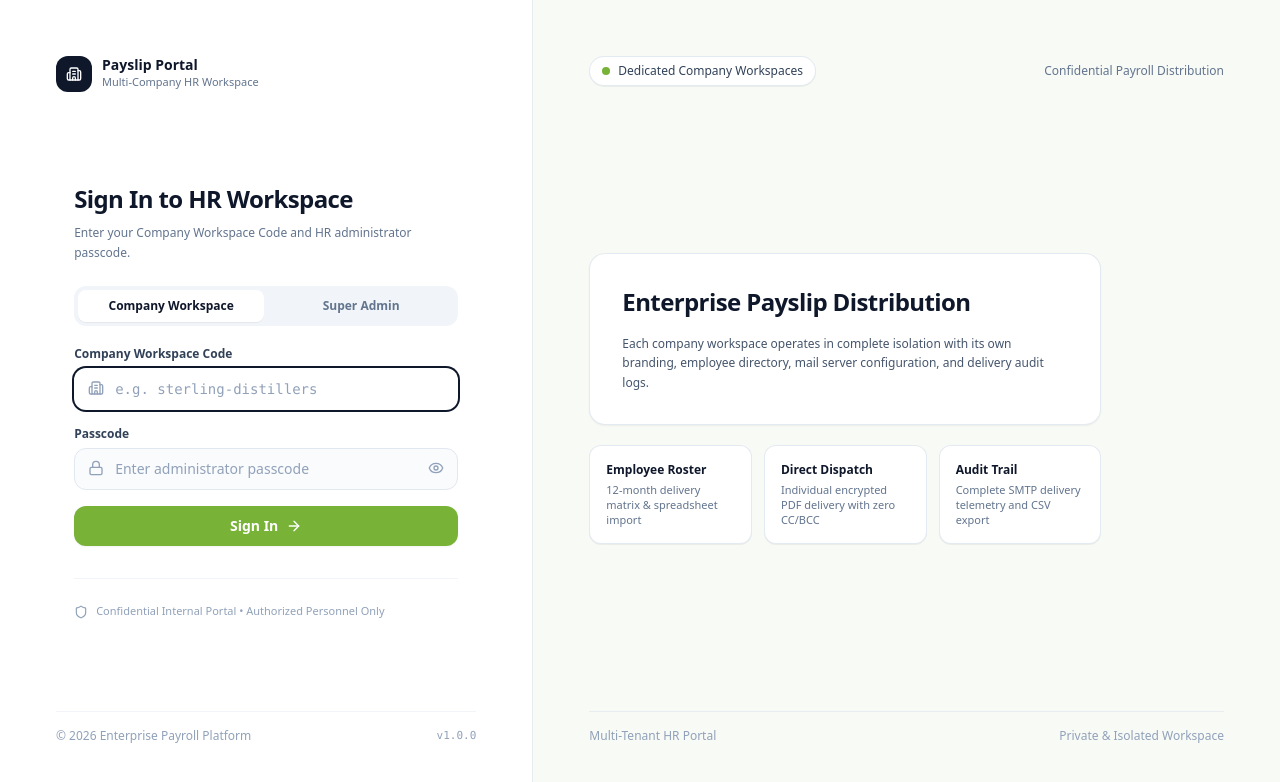
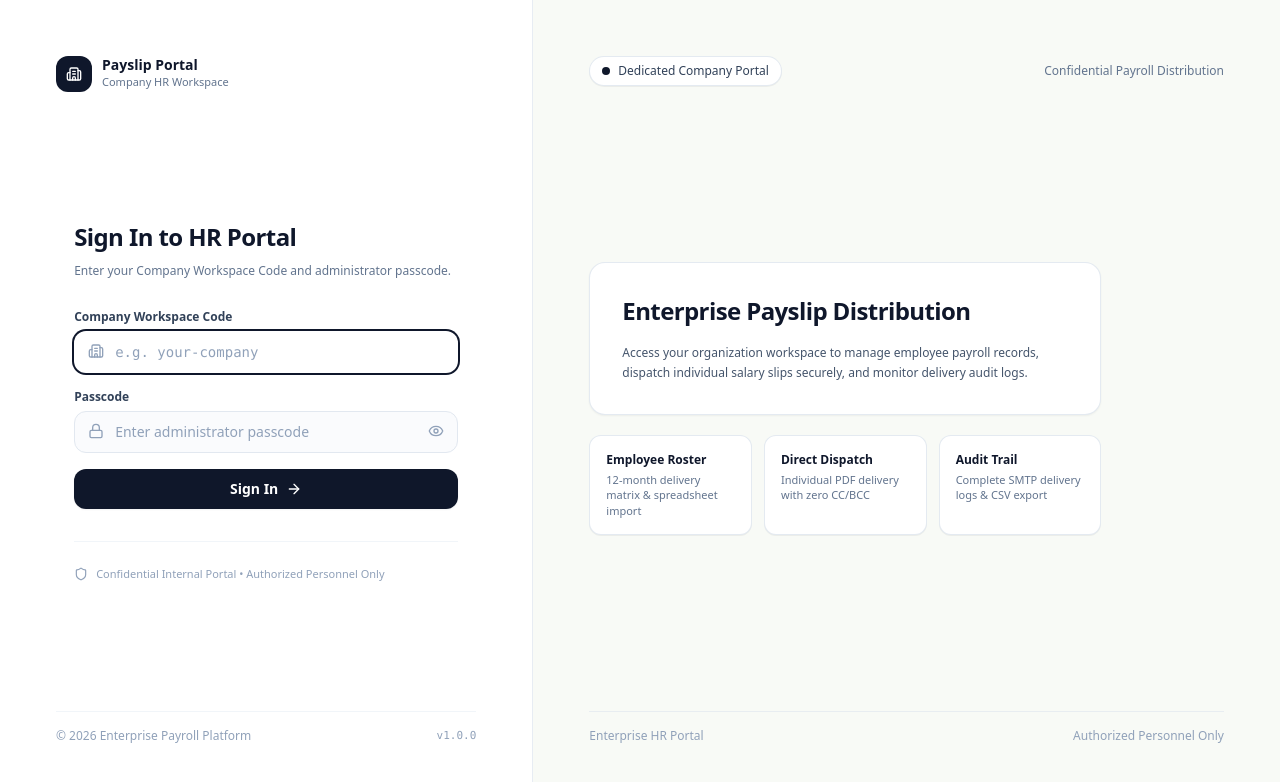
Before and after one commit to Flexicom-Industries-Pvt-Ltd/Payslip_Sender, a Next.js app: page /login in a window 1280 px wide. Shown: the top 782 px of the page. Built offline with nearby package versions, Linux system fonts and the light colour scheme.

Commit message:
fix(auth): strictly separate company workspace login (/login) from super admin console (/admin/login)

```diff
--- /dev/null
+++ b/src/app/admin/login/page.tsx
@@ -0,0 +1,132 @@
+'use client';
+
+import React, { useEffect, useState } from 'react';
+import { useRouter } from 'next/navigation';
+import { Lock, ArrowRight, AlertCircle, Eye, EyeOff, Loader2, Shield } from 'lucide-react';
+import { applyFaviconToDocument } from '@/components/layout/workspace-context';
+import { buildMonogramFaviconSvg } from '@/lib/theme-utils';
+
+export default function SuperAdminLoginPage() {
+  const router = useRouter();
+  const [passcode, setPasscode] = useState('');
+  const [showPassword, setShowPassword] = useState(false);
+  const [error, setError] = useState('');
+  const [loading, setLoading] = useState(false);
+
+  useEffect(() => {
+    document.title = 'Platform Super Admin | Payslip Portal';
+    applyFaviconToDocument(buildMonogramFaviconSvg('SA', '#0F172A'));
+  }, []);
+
+  const handleSubmit = async (e: React.FormEvent) => {
+    e.preventDefault();
+    if (!passcode.trim()) {
+      setError('Please enter the Super Admin passcode');
+      return;
+    }
+
+    setLoading(true);
+    setError('');
+
+    try {
+      const res = await fetch('/api/auth/login', {
+        method: 'POST',
+        headers: { 'Content-Type': 'application/json' },
+        body: JSON.stringify({
+          mode: 'super_admin',
+          passcode: passcode.trim(),
+        }),
+      });
+
+      const data = await res.json();
+      if (!res.ok || !data.success) {
+        setError(data.error || 'Authentication failed. Verify Super Admin passcode.');
+        setLoading(false);
+        return;
+      }
+
+      router.push('/admin/workspaces');
+      router.refresh();
+    } catch {
+      setError('Connection error occurred while signing in');
+      setLoading(false);
+    }
+  };
+
+  return (
+    <div className="min-h-screen bg-slate-50 flex items-center justify-center p-6 font-sans select-none">
+      <div className="w-full max-w-md bg-white rounded-2xl border border-slate-200/90 shadow-sm p-8 sm:p-10 space-y-6">
+        <div className="flex items-center gap-3">
+          <div className="w-10 h-10 rounded-xl bg-slate-900 text-white flex items-center justify-center shadow-xs">
+            <Shield className="w-5 h-5" />
+          </div>
+          <div>
+            <h1 className="text-lg font-bold text-slate-900 tracking-tight">
+              Platform Super Admin
+            </h1>
+            <p className="text-xs text-slate-500">
+              Create &amp; manage white-label company workspaces
+            </p>
+          </div>
+        </div>
+
+        {error && (
+          <div className="p-3.5 bg-rose-50 border border-rose-200/80 rounded-xl flex items-start gap-2.5 text-xs text-rose-700">
+            <AlertCircle className="w-4 h-4 text-rose-600 shrink-0 mt-0.5" />
+            <span>{error}</span>
+          </div>
+        )}
+
+        <form onSubmit={handleSubmit} className="space-y-4">
+          <div>
+            <label className="block text-xs font-semibold text-slate-700 mb-1.5">
+              Super Admin Passcode
+            </label>
+            <div className="relative">
+              <input
+                type={showPassword ? 'text' : 'password'}
+                value={passcode}
+                onChange={(e) => setPasscode(e.target.value)}
+                placeholder="Enter platform admin passcode"
+                className="w-full pl-10 pr-10 py-2.5 text-sm bg-slate-50/70 border border-slate-200 rounded-xl focus:outline-hidden focus:ring-2 focus:ring-slate-900 focus:bg-white text-slate-900 placeholder:text-slate-400"
+                autoFocus
+              />
+              <Lock className="w-4 h-4 text-slate-400 absolute left-3.5 top-3" />
+              <button
+                type="button"
+                onClick={() => setShowPassword(!showPassword)}
+                className="absolute right-3.5 top-3 text-slate-400 hover:text-slate-600 cursor-pointer"
+                tabIndex={-1}
+                aria-label={showPassword ? 'Hide passcode' : 'Show passcode'}
+              >
+                {showPassword ? <EyeOff className="w-4 h-4" /> : <Eye className="w-4 h-4" />}
+              </button>
+            </div>
+          </div>
+
+          <button
+            type="submit"
+            disabled={loading}
+            className="w-full py-2.5 px-4 bg-slate-900 hover:bg-black text-white rounded-xl text-sm font-semibold flex items-center justify-center gap-2 shadow-xs transition-all disabled:opacity-60 cursor-pointer"
+          >
+            {loading ? (
+              <>
+                <Loader2 className="w-4 h-4 animate-spin" />
+                <span>Signing In...</span>
+              </>
+            ) : (
+              <>
+                <span>Open Workspaces Console</span>
+                <ArrowRight className="w-4 h-4" />
+              </>
+            )}
+          </button>
+        </form>
+
+        <div className="pt-4 border-t border-slate-100 text-[11px] text-slate-400 text-center">
+          Restricted to Platform Owner • Multi-Tenant Administration
+        </div>
+      </div>
+    </div>
+  );
+}
--- a/src/app/api/auth/login/route.ts
+++ b/src/app/api/auth/login/route.ts
@@ -27,7 +27,7 @@ export async function POST(request: NextRequest) {
       );
     }
 
-    // 1. Explicit Super Admin sign-in
+    // 1. Dedicated Super Admin sign-in (/admin/login only)
     if (mode === 'super_admin') {
       if (!verifySuperAdminPasscode(trimmedPasscode)) {
         return NextResponse.json(
@@ -36,56 +36,6 @@ export async function POST(request: NextRequest) {
         );
       }
 
-      const defaultWs = await ensureDefaultWorkspace();
-      await setAuthSession({
-        role: 'SUPER_ADMIN',
-        workspaceId: defaultWs.id,
-      });
-
-      return NextResponse.json({
-        success: true,
-        role: 'SUPER_ADMIN',
-        workspace: toPublicWorkspaceBranding(defaultWs),
-      });
-    }
-
-    // 2. Company Workspace sign-in via slug
-    const cleanSlug = (workspaceSlug || '').trim().toLowerCase();
-    if (cleanSlug) {
-      const ws = await getWorkspaceBySlug(cleanSlug);
-      if (!ws || !ws.isActive) {
-        return NextResponse.json(
-          { success: false, error: 'Workspace not found or inactive.' },
-          { status: 404 }
-        );
-      }
-
-      // Super Admin can also log straight into any workspace with their master passcode
-      const isWorkspaceMatch = ws.passcode === trimmedPasscode;
-      const isMasterMatch = verifySuperAdminPasscode(trimmedPasscode);
-
-      if (!isWorkspaceMatch && !isMasterMatch) {
-        return NextResponse.json(
-          { success: false, error: 'Invalid workspace passcode.' },
-          { status: 401 }
-        );
-      }
-
-      const role = isMasterMatch && !isWorkspaceMatch ? 'SUPER_ADMIN' : 'COMPANY_ADMIN';
-      await setAuthSession({
-        role,
-        workspaceId: ws.id,
-      });
-
-      return NextResponse.json({
-        success: true,
-        role,
-        workspace: toPublicWorkspaceBranding(ws),
-      });
-    }
-
-    // 3. Fallback when no workspaceSlug entered: check Super Admin passcode directly
-    if (verifySuperAdminPasscode(trimmedPasscode)) {
       const defaultWs = await ensureDefaultWorkspace();
       await setAuthSession({
         role: 'SUPER_ADMIN',
@@ -99,13 +49,44 @@ export async function POST(request: NextRequest) {
       });
     }
 
+    // 2. Company Workspace sign-in (/login or /login?workspace=<slug>)
+    // Strictly requires a valid workspace slug + that workspace's passcode and NEVER grants SUPER_ADMIN
+    const cleanSlug = (workspaceSlug || '').trim().toLowerCase();
+    if (!cleanSlug) {
       return NextResponse.json(
         {
           success: false,
-        error: 'Please specify your Company Workspace Code and valid passcode.',
+          error: 'Please enter your Company Workspace Code.',
         },
+        { status: 400 }
+      );
+    }
+
+    const ws = await getWorkspaceBySlug(cleanSlug);
+    if (!ws || !ws.isActive) {
+      return NextResponse.json(
+        { success: false, error: 'Company workspace not found or inactive.' },
+        { status: 404 }
+      );
+    }
+
+    if (ws.passcode !== trimmedPasscode) {
+      return NextResponse.json(
+        { success: false, error: 'Invalid workspace passcode.' },
         { status: 401 }
       );
+    }
+
+    await setAuthSession({
+      role: 'COMPANY_ADMIN',
+      workspaceId: ws.id,
+    });
+
+    return NextResponse.json({
+      success: true,
+      role: 'COMPANY_ADMIN',
+      workspace: toPublicWorkspaceBranding(ws),
+    });
   } catch (err: any) {
     return NextResponse.json(
       { success: false, error: err.message || 'Authentication failed' },
--- a/src/app/api/workspaces/current/route.ts
+++ b/src/app/api/workspaces/current/route.ts
@@ -59,6 +59,21 @@ export async function PUT(request: NextRequest) {
     }
 
     const body = await request.json();
+
+    // Company admins may customize their workspace's email templates in Email Composer,
+    // while branding, colors, logos, and workspace passcodes remain controlled by Super Admin.
+    if (session.role !== 'SUPER_ADMIN') {
+      const updated = await updateWorkspace(session.workspaceId, {
+        defaultSubject: body.defaultSubject,
+        defaultBody: body.defaultBody,
+      });
+
+      return NextResponse.json({
+        success: true,
+        workspace: toPublicWorkspaceBranding(updated),
+      });
+    }
+
     const updated = await updateWorkspace(session.workspaceId, {
       name: body.name,
       legalName: body.legalName,
--- a/src/app/login/page.tsx
+++ b/src/app/login/page.tsx
@@ -11,6 +11,7 @@ import {
   Loader2,
   Shield,
   Building2,
+  Download,
 } from 'lucide-react';
 import type { WorkspaceBranding } from '@/components/layout/workspace-context';
 import {
@@ -20,7 +21,6 @@ import {
   useWorkspace,
 } from '@/components/layout/workspace-context';
 import { buildMonogramFaviconSvg } from '@/lib/theme-utils';
-import { Download } from 'lucide-react';
 
 function LoginPageInner() {
   const router = useRouter();
@@ -28,7 +28,6 @@ function LoginPageInner() {
   const urlSlug = searchParams.get('workspace') || searchParams.get('w') || '';
   const { canOneClickInstall, isInstalledApp, triggerPwaInstall } = useWorkspace();
 
-  const [loginMode, setLoginMode] = useState<'workspace' | 'super_admin'>('workspace');
   const [workspaceSlug, setWorkspaceSlug] = useState(urlSlug);
   const [passcode, setPasscode] = useState('');
   const [showPassword, setShowPassword] = useState(false);
@@ -66,11 +65,14 @@ function LoginPageInner() {
           applyFaviconToDocument(iconHref);
           applyManifestToDocument(data.workspace.slug);
 
-          // If launching an installed desktop app while already signed in to this workspace, jump straight inside
           try {
             const authRes = await fetch('/api/auth/logout');
             const authData = await authRes.json();
-            if (!cancelled && authData.authenticated && authData.workspaceId === data.workspace.id) {
+            if (
+              !cancelled &&
+              authData.authenticated &&
+              authData.workspaceId === data.workspace.id
+            ) {
               router.replace('/employees');
             }
           } catch {
@@ -90,17 +92,17 @@ function LoginPageInner() {
     return () => {
       cancelled = true;
     };
-  }, [urlSlug]);
+  }, [urlSlug, router]);
 
   const handleSubmit = async (e: React.FormEvent) => {
     e.preventDefault();
-    if (!passcode.trim()) {
-      setError('Please enter your passcode');
+    if (!workspaceSlug.trim()) {
+      setError('Please enter your Company Workspace Code');
       return;
     }
-    if (loginMode === 'workspace' && !workspaceSlug.trim()) {
-      // Allow signing in directly with Super Admin passcode even without slug
-      // or prompt clearly if it fails
+    if (!passcode.trim()) {
+      setError('Please enter your administrator passcode');
+      return;
     }
 
     setLoading(true);
@@ -111,8 +113,8 @@ function LoginPageInner() {
         method: 'POST',
         headers: { 'Content-Type': 'application/json' },
         body: JSON.stringify({
-          mode: loginMode,
-          workspaceSlug: loginMode === 'workspace' ? workspaceSlug.trim() : undefined,
+          mode: 'workspace',
+          workspaceSlug: workspaceSlug.trim(),
           passcode: passcode.trim(),
         }),
       });
@@ -124,11 +126,7 @@ function LoginPageInner() {
         return;
       }
 
-      if (loginMode === 'super_admin') {
-        router.push('/admin/workspaces');
-      } else {
-        router.push('/employees');
-      }
+      router.push('/employees');
       router.refresh();
     } catch {
       setError('Connection error occurred while logging in');
@@ -136,7 +134,7 @@ function LoginPageInner() {
     }
   };
 
-  const accentColor = brandedWorkspace?.primaryColor || '#78B338';
+  const accentColor = brandedWorkspace?.primaryColor || '#0F172A';
   const isSterling = brandedWorkspace?.slug === 'sterling-distillers';
 
   const brandInitials = (brandedWorkspace?.name || 'HR')
@@ -148,7 +146,7 @@ function LoginPageInner() {
 
   return (
     <div className="min-h-screen bg-white grid grid-cols-1 lg:grid-cols-12 select-none overflow-hidden font-sans">
-      {/* LEFT COLUMN: Clean White Authentication Panel */}
+      {/* LEFT COLUMN: Clean White Company Workspace Login */}
       <div className="lg:col-span-5 bg-white p-8 sm:p-12 lg:p-14 flex flex-col justify-between border-r border-slate-200/80 relative z-10">
         {/* Top Company Brand */}
         <div className="flex items-center justify-between gap-3">
@@ -182,7 +180,7 @@ function LoginPageInner() {
                   Payslip Portal
                 </div>
                 <div className="text-[11px] text-slate-500 mt-0.5">
-                  Multi-Company HR Workspace
+                  Company HR Workspace
                 </div>
               </div>
             </div>
@@ -191,56 +189,16 @@ function LoginPageInner() {
 
         {/* Center Form */}
         <div className="my-auto py-8 max-w-sm w-full mx-auto">
-          <div className="mb-6">
+          <div className="mb-7">
             <h1 className="text-2xl font-bold text-slate-900 tracking-tight">
-              {brandedWorkspace
-                ? `Sign In to ${brandedWorkspace.name}`
-                : loginMode === 'super_admin'
-                ? 'Platform Super Admin'
-                : 'Sign In to HR Workspace'}
+              {brandedWorkspace ? `Sign In to ${brandedWorkspace.name}` : 'Sign In to HR Portal'}
             </h1>
             <p className="text-xs text-slate-500 mt-2 leading-relaxed">
               {brandedWorkspace
                 ? 'Confidential employee payslip distribution and payroll records management.'
-                : loginMode === 'super_admin'
-                ? 'Create and manage company workspaces, themes, logos, and access.'
-                : 'Enter your Company Workspace Code and HR administrator passcode.'}
+                : 'Enter your Company Workspace Code and administrator passcode.'}
             </p>
           </div>
-
-          {/* Mode Tabs only when not locked to a branded URL */}
-          {!urlSlug && (
-            <div className="grid grid-cols-2 gap-1 p-1 bg-slate-100 rounded-xl mb-5 text-xs font-semibold">
-              <button
-                type="button"
-                onClick={() => {
-                  setLoginMode('workspace');
-                  setError('');
-                }}
-                className={`py-2 px-3 rounded-lg transition-all cursor-pointer ${
-                  loginMode === 'workspace'
-                    ? 'bg-white text-slate-900 shadow-2xs font-bold'
-                    : 'text-slate-500 hover:text-slate-800'
-                }`}
-              >
-                Company Workspace
-              </button>
-              <button
-                type="button"
-                onClick={() => {
-                  setLoginMode('super_admin');
-                  setError('');
-                }}
-                className={`py-2 px-3 rounded-lg transition-all cursor-pointer ${
-                  loginMode === 'super_admin'
-                    ? 'bg-white text-slate-900 shadow-2xs font-bold'
-                    : 'text-slate-500 hover:text-slate-800'
-                }`}
-              >
-                Super Admin
-              </button>
-            </div>
-          )}
 
           {error && (
             <div className="mb-5 p-3.5 bg-rose-50 border border-rose-200/80 rounded-xl flex items-start gap-2.5 text-xs text-rose-700 animate-in fade-in duration-150">
@@ -250,7 +208,7 @@ function LoginPageInner() {
           )}
 
           <form onSubmit={handleSubmit} className="space-y-4">
-            {loginMode === 'workspace' && !brandedWorkspace && (
+            {!brandedWorkspace && (
               <div>
                 <label className="block text-xs font-semibold text-slate-700 mb-1.5">
                   Company Workspace Code
@@ -260,7 +218,7 @@ function LoginPageInner() {
                     type="text"
                     value={workspaceSlug}
                     onChange={(e) => setWorkspaceSlug(e.target.value)}
-                    placeholder="e.g. sterling-distillers"
+                    placeholder="e.g. your-company"
                     className="w-full pl-10 pr-4 py-2.5 text-sm bg-slate-50/70 border border-slate-200 rounded-xl focus:outline-hidden focus:ring-2 focus:ring-slate-900 focus:bg-white focus:border-transparent transition-all text-slate-900 placeholder:text-slate-400 font-mono"
                     autoFocus={!urlSlug}
                   />
@@ -278,14 +236,10 @@ function LoginPageInner() {
                   type={showPassword ? 'text' : 'password'}
                   value={passcode}
                   onChange={(e) => setPasscode(e.target.value)}
-                  placeholder={
-                    loginMode === 'super_admin'
-                      ? 'Enter super admin passcode'
-                      : 'Enter administrator passcode'
-                  }
+                  placeholder="Enter administrator passcode"
                   className="w-full pl-10 pr-10 py-2.5 text-sm bg-slate-50/70 border border-slate-200 rounded-xl focus:outline-hidden focus:ring-2 focus:bg-white focus:border-transparent transition-all text-slate-900 placeholder:text-slate-400"
                   style={{ '--tw-ring-color': accentColor } as React.CSSProperties}
-                  autoFocus={Boolean(urlSlug) || loginMode === 'super_admin'}
+                  autoFocus={Boolean(urlSlug)}
                 />
                 <Lock className="w-4 h-4 text-slate-400 absolute left-3.5 top-3" />
                 <button
@@ -345,7 +299,7 @@ function LoginPageInner() {
         </div>
       </div>
 
-      {/* RIGHT COLUMN: Branded Company Showcase (Sterling preserves plant showcase; new workspaces show clean company branding) */}
+      {/* RIGHT COLUMN: Branded Company Showcase */}
       <div className="hidden lg:flex lg:col-span-7 bg-[#F8FAF6] p-10 xl:p-14 flex-col justify-between overflow-y-auto">
         {isSterling ? (
           <>
@@ -426,7 +380,7 @@ function LoginPageInner() {
                   {brandedWorkspace?.tagline ||
                     (brandedWorkspace
                       ? `${brandedWorkspace.name} HR Workspace`
-                      : 'Dedicated Company Workspaces')}
+                      : 'Dedicated Company Portal')}
                 </span>
               </div>
               <span className="text-xs text-slate-500 font-medium">
@@ -453,7 +407,7 @@ function LoginPageInner() {
                     ? `Welcome to the official employee payslip distribution portal for ${
                         brandedWorkspace.legalName || brandedWorkspace.name
                       }. Manage your employee roster, dispatch individual PDF salary slips securely, and track full delivery audit logs.`
-                    : 'Each company workspace operates in complete isolation with its own branding, employee directory, mail server configuration, and delivery audit logs.'}
+                    : 'Access your organization workspace to manage employee payroll records, dispatch individual salary slips securely, and monitor delivery audit logs.'}
                 </p>
               </div>
 
@@ -461,27 +415,27 @@ function LoginPageInner() {
                 <div className="bg-white p-4 rounded-xl border border-slate-200/90 shadow-2xs">
                   <span className="block text-xs font-bold text-slate-900">Employee Roster</span>
                   <span className="block text-[11px] text-slate-500 mt-1 leading-snug">
-                    12-month delivery matrix & spreadsheet import
+                    12-month delivery matrix &amp; spreadsheet import
                   </span>
                 </div>
                 <div className="bg-white p-4 rounded-xl border border-slate-200/90 shadow-2xs">
                   <span className="block text-xs font-bold text-slate-900">Direct Dispatch</span>
                   <span className="block text-[11px] text-slate-500 mt-1 leading-snug">
-                    Individual encrypted PDF delivery with zero CC/BCC
+                    Individual PDF delivery with zero CC/BCC
                   </span>
                 </div>
                 <div className="bg-white p-4 rounded-xl border border-slate-200/90 shadow-2xs">
                   <span className="block text-xs font-bold text-slate-900">Audit Trail</span>
                   <span className="block text-[11px] text-slate-500 mt-1 leading-snug">
-                    Complete SMTP delivery telemetry and CSV export
+                    Complete SMTP delivery logs &amp; CSV export
                   </span>
                 </div>
               </div>
             </div>
 
             <div className="flex items-center justify-between text-xs text-slate-400 pt-4 border-t border-slate-200/70">
-              <span>{brandedWorkspace?.legalName || 'Multi-Tenant HR Portal'}</span>
-              <span>Private & Isolated Workspace</span>
+              <span>{brandedWorkspace?.legalName || 'Enterprise HR Portal'}</span>
+              <span>Authorized Personnel Only</span>
             </div>
           </>
         )}
--- a/src/app/settings/page.tsx
+++ b/src/app/settings/page.tsx
@@ -36,8 +36,9 @@ interface SMTPFormData {
 }
 
 export default function SettingsPage() {
-  const { workspace, refreshWorkspace } = useWorkspace();
+  const { workspace, role, refreshWorkspace } = useWorkspace();
   const [activeTab, setActiveTab] = useState<'smtp' | 'branding'>('smtp');
+  const isSuperAdmin = role === 'SUPER_ADMIN';
 
   const [formData, setFormData] = useState<SMTPFormData>({
     host: '',
@@ -311,19 +312,24 @@ export default function SettingsPage() {
       <div className="flex flex-col sm:flex-row items-start sm:items-center justify-between gap-4">
         <div>
           <h2 className="text-xl font-bold text-slate-900 tracking-tight flex items-center gap-2">
-            {activeTab === 'smtp' ? (
+            {activeTab === 'branding' && isSuperAdmin ? (
+              <Palette className="w-5 h-5 text-brand" />
+            ) : (
               <Mail className="w-5 h-5 text-brand" />
-            ) : (
-              <Palette className="w-5 h-5 text-brand" />
             )}
-            <span>Workspace Settings — {workspace.name}</span>
+            <span>
+              {isSuperAdmin ? `Workspace Settings — ${workspace.name}` : 'Email Server (SMTP) Settings'}
+            </span>
           </h2>
           <p className="text-xs text-slate-500 mt-0.5">
-            Manage outgoing mail server (SMTP) and white-label company theme for this workspace.
+            {isSuperAdmin
+              ? 'Manage outgoing mail server (SMTP) and white-label company theme for this workspace.'
+              : `Configure outgoing mail server credentials for ${workspace.name}.`}
           </p>
         </div>
 
-        {/* Section Tabs */}
+        {/* Section Tabs — Branding tab shown ONLY to Super Admin */}
+        {isSuperAdmin && (
           <div className="inline-flex rounded-xl border border-slate-200 bg-slate-100 p-1 text-xs font-semibold">
             <button
               type="button"
@@ -350,9 +356,10 @@ export default function SettingsPage() {
               <span>Branding & Theme</span>
             </button>
           </div>
+        )}
       </div>
 
-      {activeTab === 'smtp' ? (
+      {activeTab === 'smtp' || !isSuperAdmin ? (
         <div className="max-w-4xl bg-white rounded-2xl border border-slate-200/80 p-6 sm:p-8 shadow-xs space-y-6">
           <div className="flex flex-wrap items-center justify-between gap-3 pb-4 border-b border-slate-100">
             <div className="flex items-center gap-3">
--- a/src/components/layout/header.tsx
+++ b/src/components/layout/header.tsx
@@ -54,7 +54,11 @@ export function Header() {
   const handleLogout = async () => {
     try {
       await fetch('/api/auth/logout', { method: 'POST' });
-      router.push(`/login?workspace=${encodeURIComponent(workspace.slug)}`);
+      if (role === 'SUPER_ADMIN') {
+        router.push('/admin/login');
+      } else {
+        router.push(`/login?workspace=${encodeURIComponent(workspace.slug)}`);
+      }
       router.refresh();
     } catch {
       router.push('/login');
--- a/src/middleware.ts
+++ b/src/middleware.ts
@@ -8,6 +8,7 @@ export async function middleware(request: NextRequest) {
   // Public paths that do not require auth
   if (
     pathname.startsWith('/login') ||
+    pathname.startsWith('/admin/login') ||
     pathname.startsWith('/api/auth') ||
     pathname.startsWith('/api/workspaces/public') ||
     pathname.startsWith('/api/workspaces/icon') ||
@@ -29,7 +30,8 @@ export async function middleware(request: NextRequest) {
         { status: 401 }
       );
     }
-    const loginUrl = new URL('/login', request.url);
+    const targetLogin = pathname.startsWith('/admin') ? '/admin/login' : '/login';
+    const loginUrl = new URL(targetLogin, request.url);
     loginUrl.searchParams.set('redirect', pathname);
     return NextResponse.redirect(loginUrl);
   }
```
Lines whose indentation alone changed are shown as unchanged.
